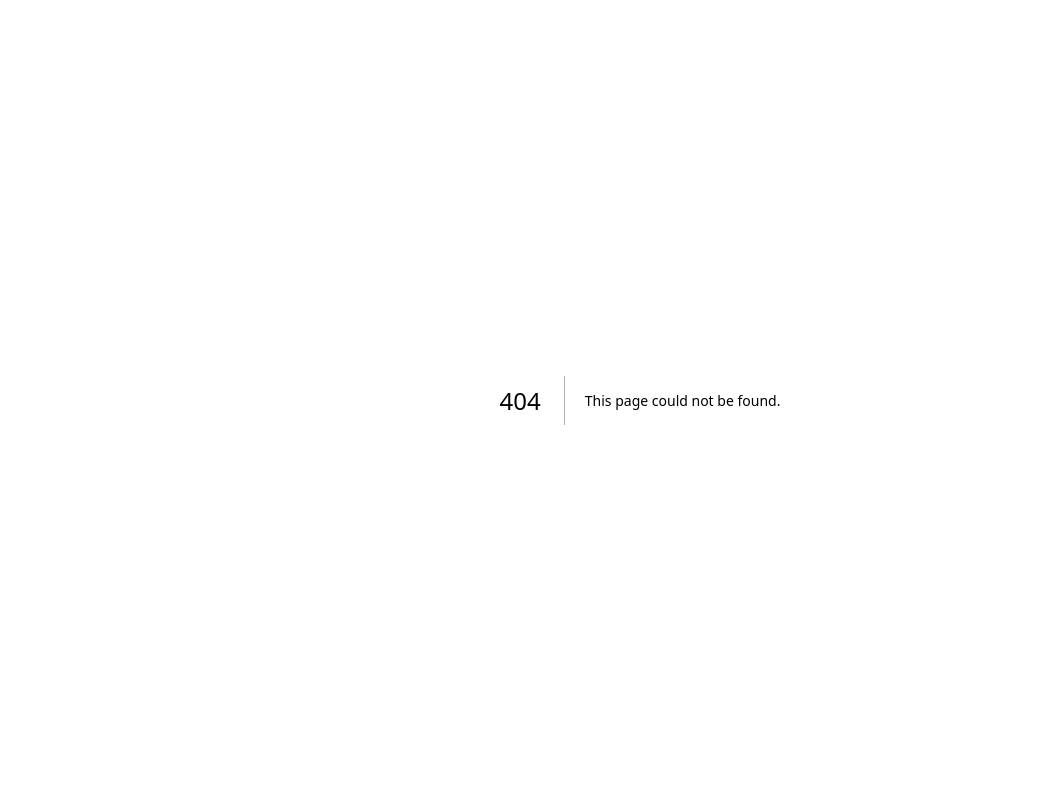
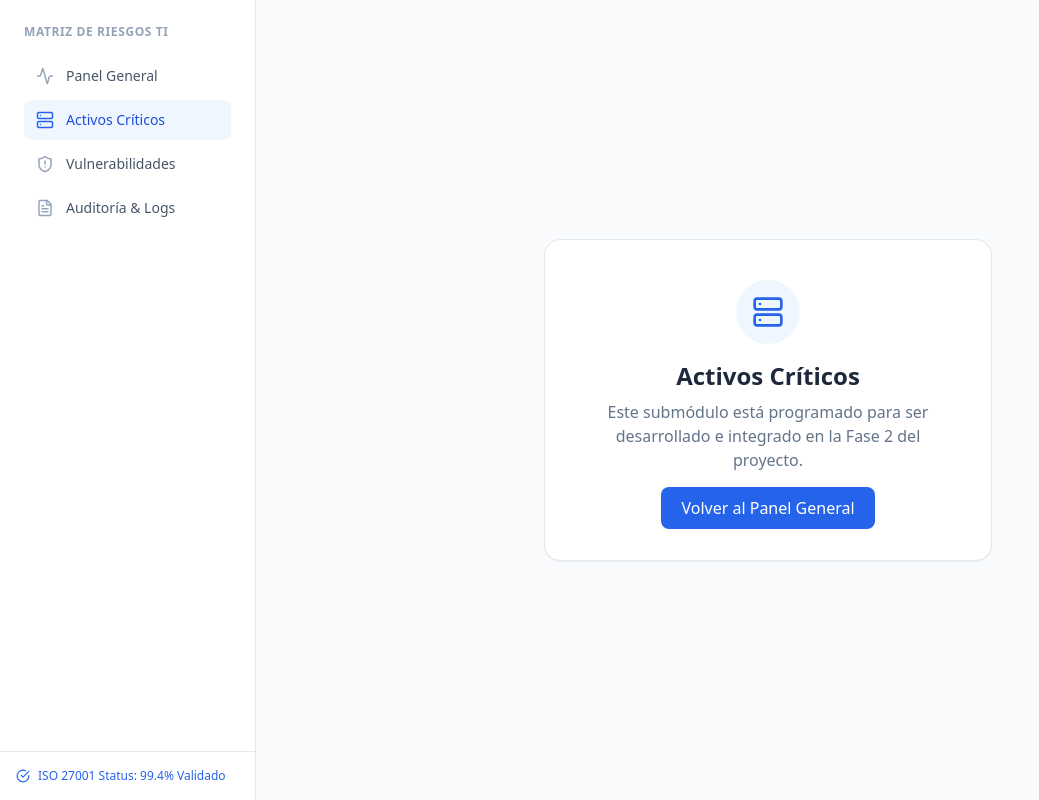
Before and after one commit to Keyvelcarhuapoma/sistema-riesgos-ti, a Next.js app: page /dashboard/activos in a window 1280 px wide. Before the commit this address had no page. Shown: the whole page, without its empty margins (0-1039 px from the left). Built offline with nearby package versions, Linux system fonts and the light colour scheme.

Commit message:
feat: navegacion del menu lateral a pantallas de fase 2

```diff
--- /dev/null
+++ b/src/app/dashboard/activos/page.tsx
@@ -0,0 +1,23 @@
+import React from 'react';
+import Sidebar from '@/components/Sidebar';
+import { Server } from 'lucide-react';
+
+export default function ActivosPage() {
+  return (
+    <div className="flex h-screen bg-slate-50 font-sans text-slate-800">
+      <Sidebar />
+      <div className="flex-1 flex flex-col items-center justify-center">
+        <div className="bg-white p-10 rounded-2xl shadow-sm border border-slate-200 text-center max-w-md">
+          <div className="flex justify-center mb-4">
+            <div className="p-4 bg-blue-50 text-blue-600 rounded-full">
+              <Server size={32} />
+            </div>
+          </div>
+          <h1 className="text-2xl font-bold text-slate-800 mb-2">Activos Críticos</h1>
+          <p className="text-slate-500 mb-6">Este submódulo está programado para ser desarrollado e integrado en la Fase 2 del proyecto.</p>
+          <a href="/dashboard" className="px-5 py-2.5 bg-blue-600 text-white font-medium rounded-lg hover:bg-blue-700 transition-colors">Volver al Panel General</a>
+        </div>
+      </div>
+    </div>
+  );
+}
--- /dev/null
+++ b/src/app/dashboard/auditoria/page.tsx
@@ -0,0 +1,23 @@
+import React from 'react';
+import Sidebar from '@/components/Sidebar';
+import { FileText } from 'lucide-react';
+
+export default function AuditoriaPage() {
+  return (
+    <div className="flex h-screen bg-slate-50 font-sans text-slate-800">
+      <Sidebar />
+      <div className="flex-1 flex flex-col items-center justify-center">
+        <div className="bg-white p-10 rounded-2xl shadow-sm border border-slate-200 text-center max-w-md">
+          <div className="flex justify-center mb-4">
+            <div className="p-4 bg-slate-100 text-slate-600 rounded-full">
+              <FileText size={32} />
+            </div>
+          </div>
+          <h1 className="text-2xl font-bold text-slate-800 mb-2">Auditoría & Logs</h1>
+          <p className="text-slate-500 mb-6">El historial inmutable de auditoría (ISO 27001) se implementará en la Fase 2 del proyecto.</p>
+          <a href="/dashboard" className="px-5 py-2.5 bg-blue-600 text-white font-medium rounded-lg hover:bg-blue-700 transition-colors">Volver al Panel General</a>
+        </div>
+      </div>
+    </div>
+  );
+}
--- /dev/null
+++ b/src/app/dashboard/vulnerabilidades/page.tsx
@@ -0,0 +1,23 @@
+import React from 'react';
+import Sidebar from '@/components/Sidebar';
+import { ShieldAlert } from 'lucide-react';
+
+export default function VulnerabilidadesPage() {
+  return (
+    <div className="flex h-screen bg-slate-50 font-sans text-slate-800">
+      <Sidebar />
+      <div className="flex-1 flex flex-col items-center justify-center">
+        <div className="bg-white p-10 rounded-2xl shadow-sm border border-slate-200 text-center max-w-md">
+          <div className="flex justify-center mb-4">
+            <div className="p-4 bg-red-50 text-red-500 rounded-full">
+              <ShieldAlert size={32} />
+            </div>
+          </div>
+          <h1 className="text-2xl font-bold text-slate-800 mb-2">Vulnerabilidades</h1>
+          <p className="text-slate-500 mb-6">El escáner automático de vulnerabilidades estará disponible en la Fase 2 del proyecto.</p>
+          <a href="/dashboard" className="px-5 py-2.5 bg-blue-600 text-white font-medium rounded-lg hover:bg-blue-700 transition-colors">Volver al Panel General</a>
+        </div>
+      </div>
+    </div>
+  );
+}
--- a/src/components/Sidebar.tsx
+++ b/src/components/Sidebar.tsx
@@ -1,16 +1,22 @@
+'use client';
+
 import React from 'react';
 import { Activity, Server, ShieldAlert, FileText, CheckCircle } from 'lucide-react';
+import { usePathname } from 'next/navigation';
+import Link from 'next/link';
 
 export default function Sidebar() {
+  const pathname = usePathname();
+
   return (
-    <div className="w-64 bg-white border-r border-slate-200 flex flex-col h-full">
+    <div className="w-64 bg-white border-r border-slate-200 flex flex-col h-full shrink-0">
       <div className="p-6">
         <h2 className="text-xs font-bold text-slate-400 tracking-wider mb-4">MATRIZ DE RIESGOS TI</h2>
         <nav className="space-y-1">
-          <SidebarItem icon={<Activity size={18} />} text="Panel General" active={true} />
-          <SidebarItem icon={<Server size={18} />} text="Activos Críticos" active={false} />
-          <SidebarItem icon={<ShieldAlert size={18} />} text="Vulnerabilidades" active={false} />
-          <SidebarItem icon={<FileText size={18} />} text="Auditoría & Logs" active={false} />
+          <SidebarItem href="/dashboard" icon={<Activity size={18} />} text="Panel General" active={pathname === '/dashboard'} />
+          <SidebarItem href="/dashboard/activos" icon={<Server size={18} />} text="Activos Críticos" active={pathname === '/dashboard/activos'} />
+          <SidebarItem href="/dashboard/vulnerabilidades" icon={<ShieldAlert size={18} />} text="Vulnerabilidades" active={pathname === '/dashboard/vulnerabilidades'} />
+          <SidebarItem href="/dashboard/auditoria" icon={<FileText size={18} />} text="Auditoría & Logs" active={pathname === '/dashboard/auditoria'} />
         </nav>
       </div>
       <div className="mt-auto p-4 border-t border-slate-200 flex items-center text-xs text-blue-600 font-medium">
@@ -20,11 +26,11 @@ export default function Sidebar() {
   );
 }
 
-function SidebarItem({ icon, text, active }: { icon: React.ReactNode, text: string, active: boolean }) {
+function SidebarItem({ icon, text, active, href }: { icon: React.ReactNode, text: string, active: boolean, href: string }) {
   return (
-    <a href="#" className={`flex items-center px-3 py-2.5 rounded-lg text-sm font-medium transition-colors ${active ? 'bg-blue-50 text-blue-700' : 'text-slate-600 hover:bg-slate-50 hover:text-slate-900'}`}>
+    <Link href={href} className={`flex items-center px-3 py-2.5 rounded-lg text-sm font-medium transition-colors ${active ? 'bg-blue-50 text-blue-700' : 'text-slate-600 hover:bg-slate-50 hover:text-slate-900'}`}>
       <span className={`${active ? 'text-blue-600' : 'text-slate-400'} mr-3`}>{icon}</span>
       {text}
-    </a>
+    </Link>
   );
 }
```
